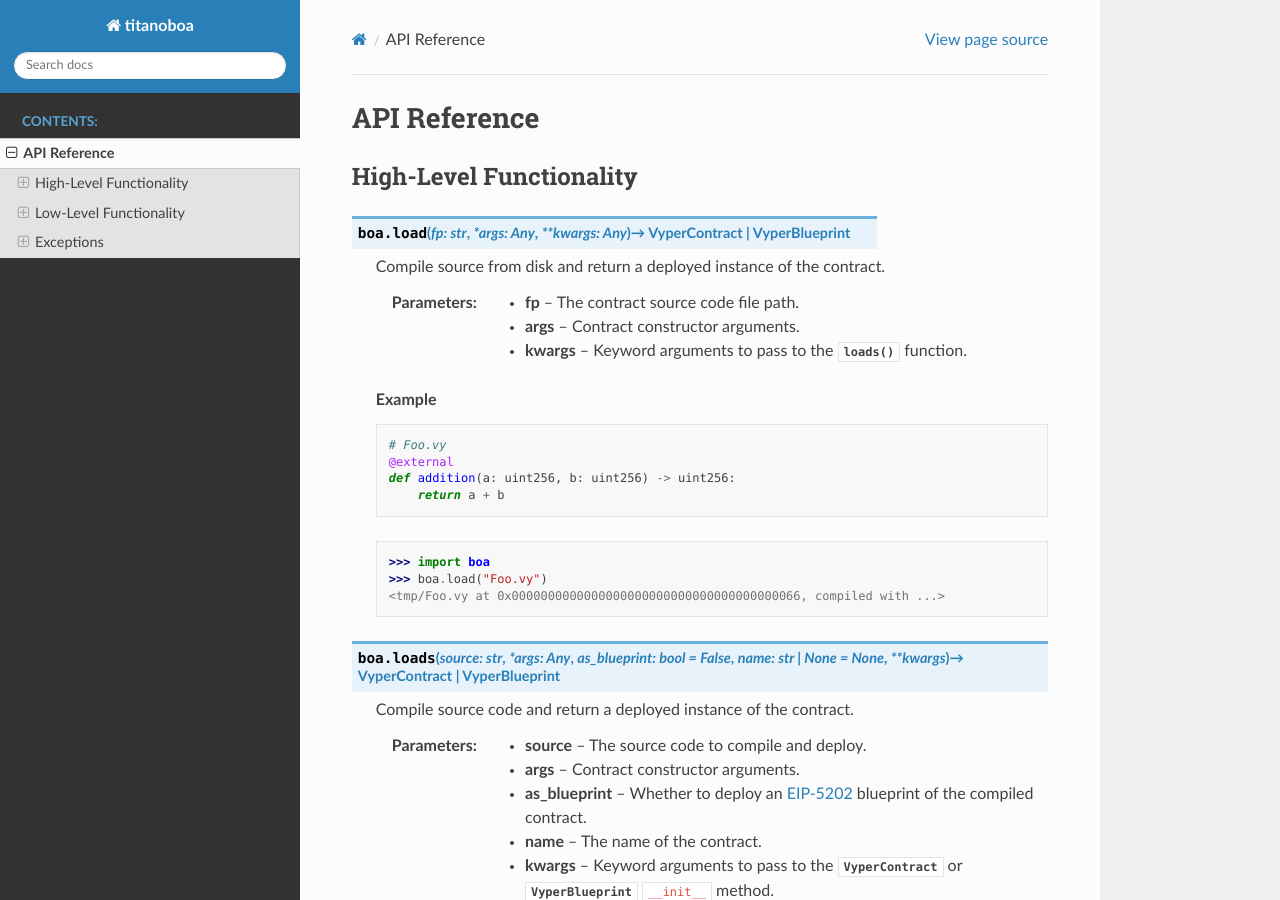
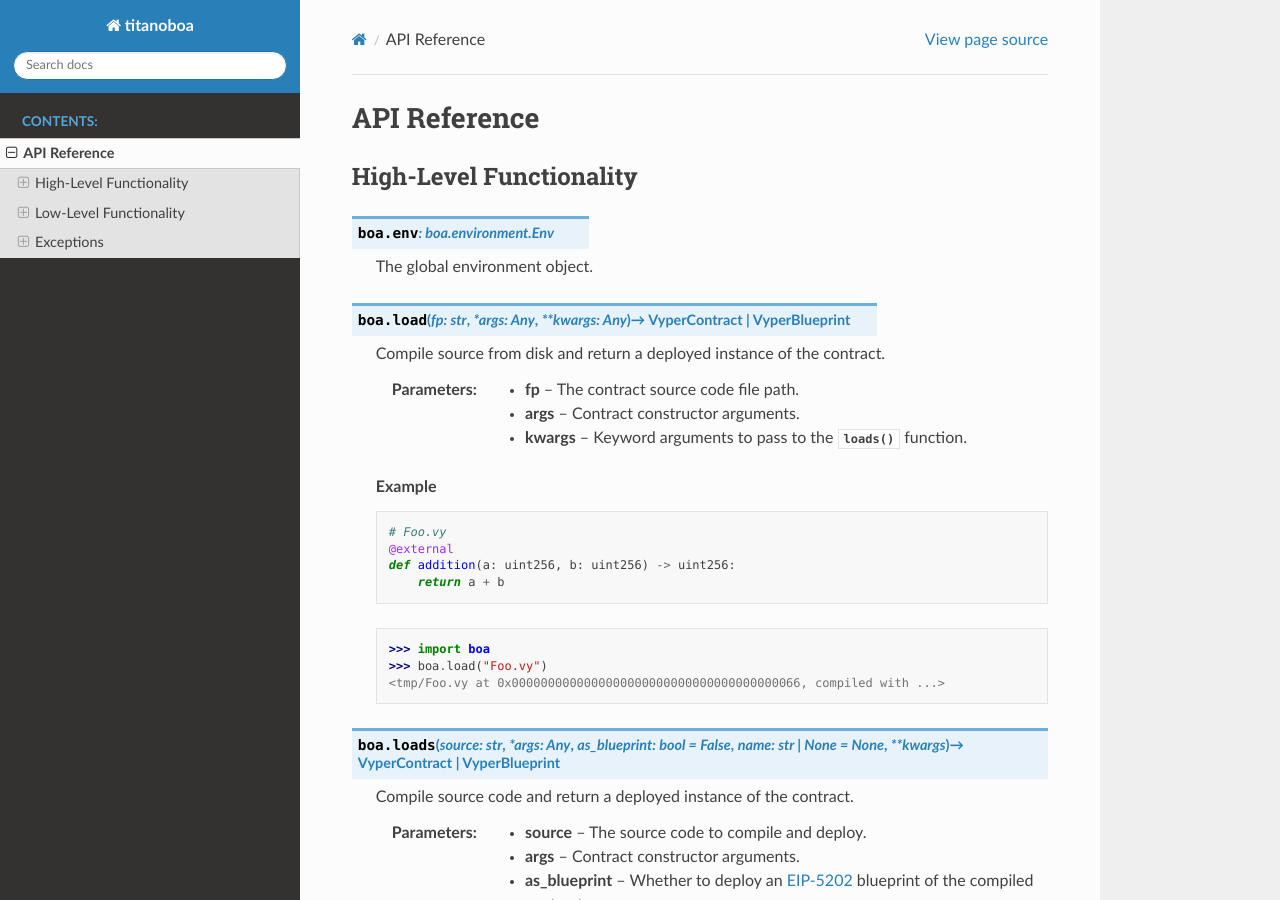
Before and after one commit to vyperlang/titanoboa, a Sphinx documentation site: the page built from docs/source/api.rst, in a window 1280 px wide and 900 px high. Built offline with Sphinx 7.4.7 and the Read the Docs theme 2.0.0, drawn with Linux system fonts in a browser that asks for light colours.

Commit message:
docs: document global env variable

```diff
--- a/docs/source/api.rst
+++ b/docs/source/api.rst
@@ -5,6 +5,11 @@ High-Level Functionality
 ------------------------
 
 .. module:: boa
+
+.. py:data:: env
+    :type: boa.environment.Env
+
+    The global environment object.
 
 .. function:: load(fp: str, *args: Any, **kwargs: Any) -> VyperContract | VyperBlueprint
 
```
